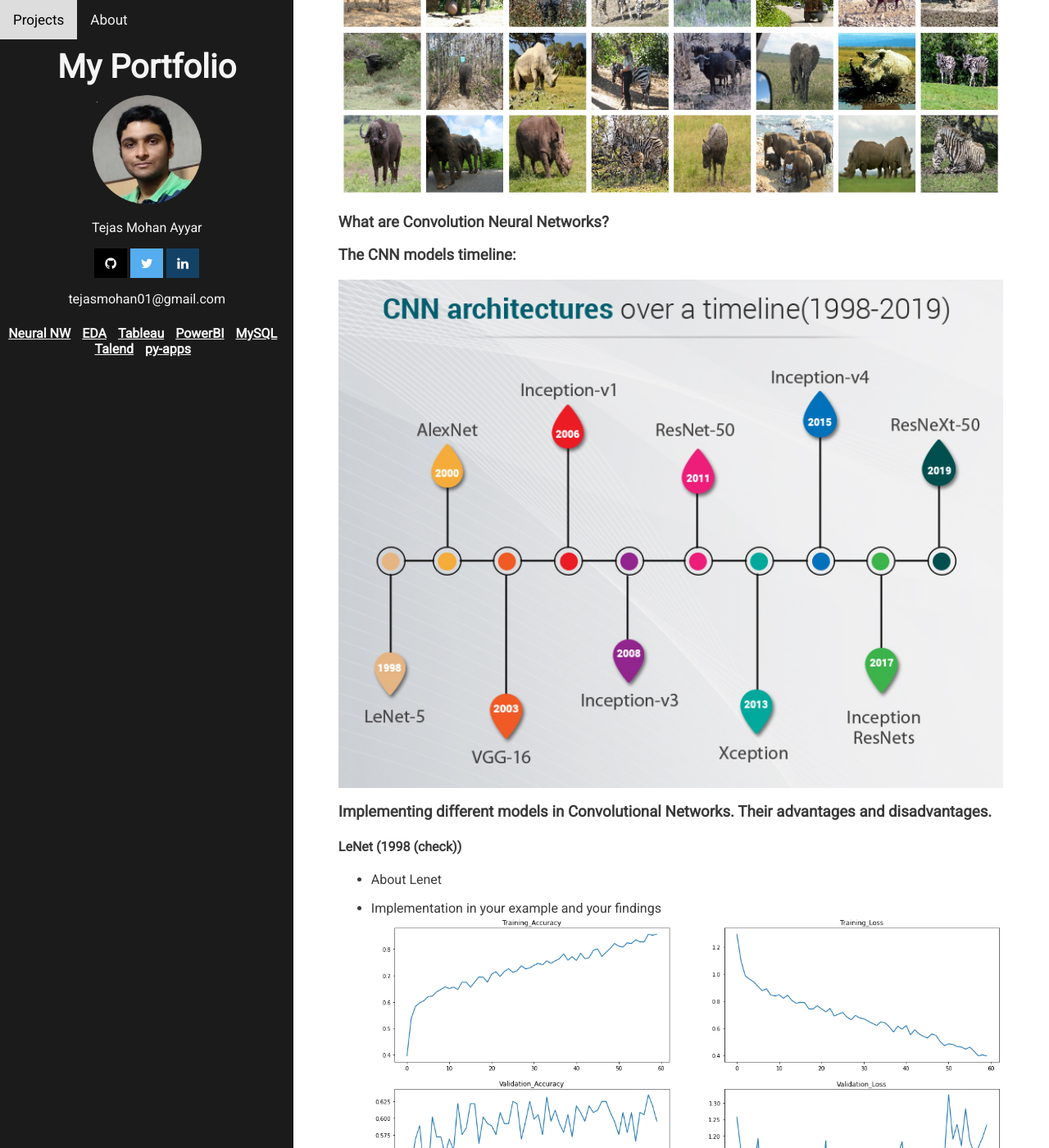
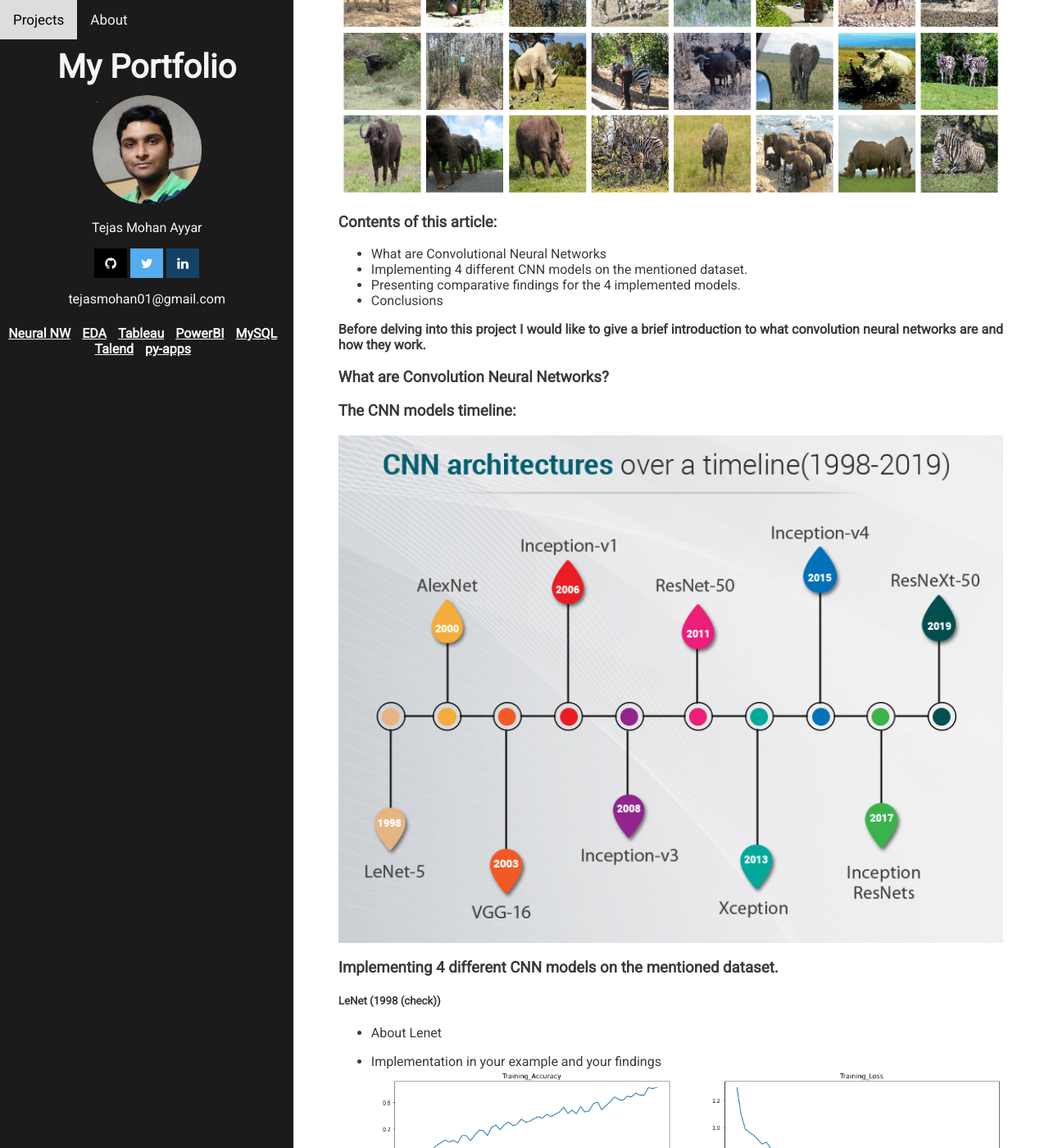
Before and after one commit to tejasmohanayyar/tejasmohanayyar.github.io, a Jekyll site: the page built from _posts/2020-10-30-animals-classification-CNN.md, in a window 1280 px wide and 1400 px high, scrolled down 451 px. Shown: the whole window at 82% size. Built offline with Jekyll 4.4.1, drawn with Linux system fonts in a browser that asks for light colours; some of the changed text lies outside the part shown.

Commit message:
content added to cnn

```diff
--- a/_posts/2020-10-30-animals-classification-CNN.md
+++ b/_posts/2020-10-30-animals-classification-CNN.md
@@ -4,9 +4,17 @@ title: "Classification of Animals in the wild using CNN models and Tensorflow (K
 permalink: "animals-classification-cnn"
 
 ---
-This article is in tehe development phase.
+This article is in the development phase.
 
 <img src="/images/Animals_classification/animals_trainset.png">
+
+### Contents of this article:
+* What are Convolutional Neural Networks
+* Implementing 4 different CNN models on the mentioned dataset.
+* Presenting comparative findings for the 4 implemented models.
+* Conclusions
+
+**Before delving into this project I would like to give a brief introduction to what convolution neural networks are and how they work.**
 
 ### What are Convolution Neural Networks?
 
@@ -14,9 +22,9 @@ This article is in tehe development phase.
 
 <img src="/images/Animals_classification/CNN-Architecture-over-a-timeline.jpg">
 
-### Implementing different models in Convolutional Networks. Their advantages and disadvantages.
+### Implementing 4 different CNN models on the mentioned dataset.
 
-#### LeNet (1998 (check))
+##### LeNet (1998 (check))
 * About Lenet
 
 * Implementation in your example and your findings
@@ -25,7 +33,7 @@ This article is in tehe development phase.
 * Advantages
 * Disadvantages
 
-#### AlexNet (2000 (check))
+##### AlexNet (2000 (check))
 * About AlexNet
 
 * Implementation in your example and your findings
@@ -34,7 +42,7 @@ This article is in tehe development phase.
 * Advantages
 * Disadvantages
 
-#### VGG (2003 (check))
+##### VGG (2003 (check))
 * About AlexNet
 
 * Implementation in your example and your findings
@@ -45,13 +53,15 @@ This article is in tehe development phase.
 
 ***There is the Inception-V1 and Inception-V3 models that came in 2006 and 2008 as well but I have skipped those models from my experiment.**
 
-#### ResNet (2011 (check))
+##### ResNet (2011 (check))
 * About ResNet
 * Implementation in your example and your findings
 <img src="/images/Animals_classification/Resnet_Output.png">
 
 * Advantages
 * Disadvantages
+
+### Presenting comparative findings for the 4 implemented models.
 
 ### Conclusions
 
```
